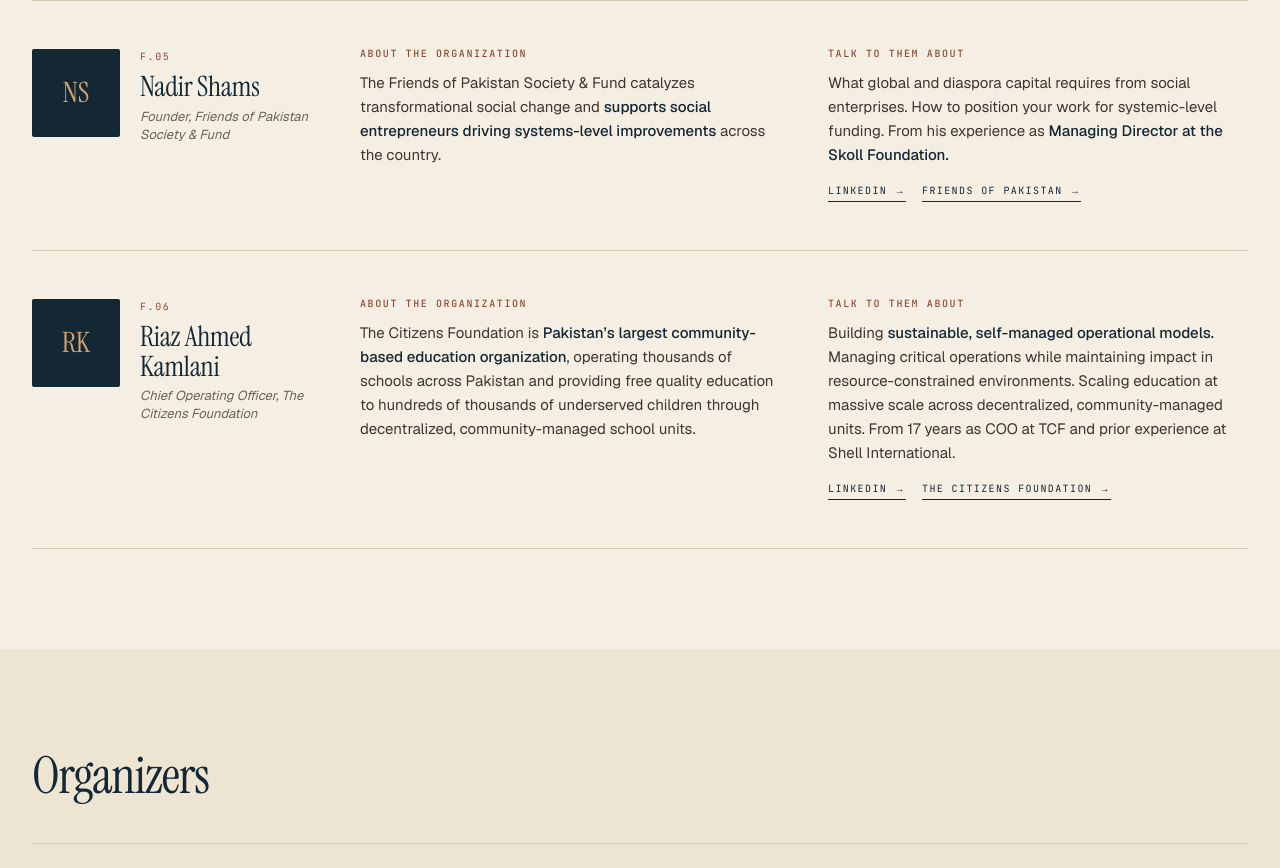
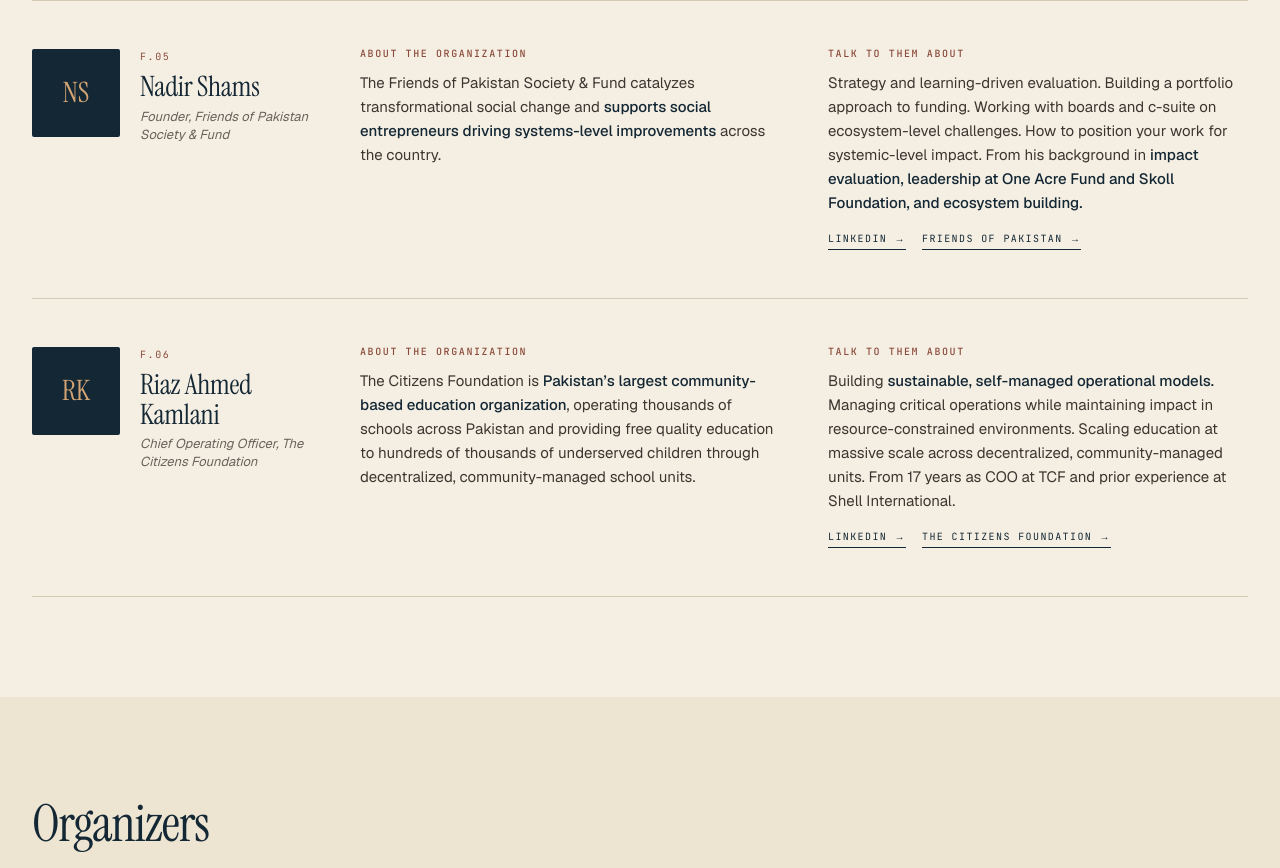
Before and after one commit to usmanjaved-droid/summit-fellowship-website, a Next.js app: page /faculty in a window 1280 px wide. Shown: the part 1680-2548 px from the top of the page. Built offline with nearby package versions, Linux system fonts and the light colour scheme.

Commit message:
fix: update Nadir Shams expertise to reflect his actual background
Updated description to highlight his expertise in strategy, evaluation/learning, impact evaluation (MIT Poverty Action Lab), portfolio management, leadership at One Acre Fund and Skoll Foundation, and ecosystem building work.

```diff
--- a/app/faculty/page.tsx
+++ b/app/faculty/page.tsx
@@ -42,7 +42,7 @@ const FACULTY: Person[] = [
   {
     init: 'NS', num: 'F.05', name: 'Nadir Shams', role: 'Founder, Friends of Pakistan Society & Fund',
     org: <>The Friends of Pakistan Society &amp; Fund catalyzes transformational social change and <strong>supports social entrepreneurs driving systems-level improvements</strong> across the country.</>,
-    relevance: <>What global and diaspora capital requires from social enterprises. How to position your work for systemic-level funding. From his experience as <strong>Managing Director at the Skoll Foundation.</strong></>,
+    relevance: <>Strategy and learning-driven evaluation. Building a portfolio approach to funding. Working with boards and c-suite on ecosystem-level challenges. How to position your work for systemic-level impact. From his background in <strong>impact evaluation, leadership at One Acre Fund and Skoll Foundation, and ecosystem building.</strong></>,
     links: [{ label: 'LinkedIn →', href: 'https://www.linkedin.com/in/nadirshams/' }, { label: 'Friends of Pakistan →', href: 'https://fopk.org/' }],
   },
   {
```
